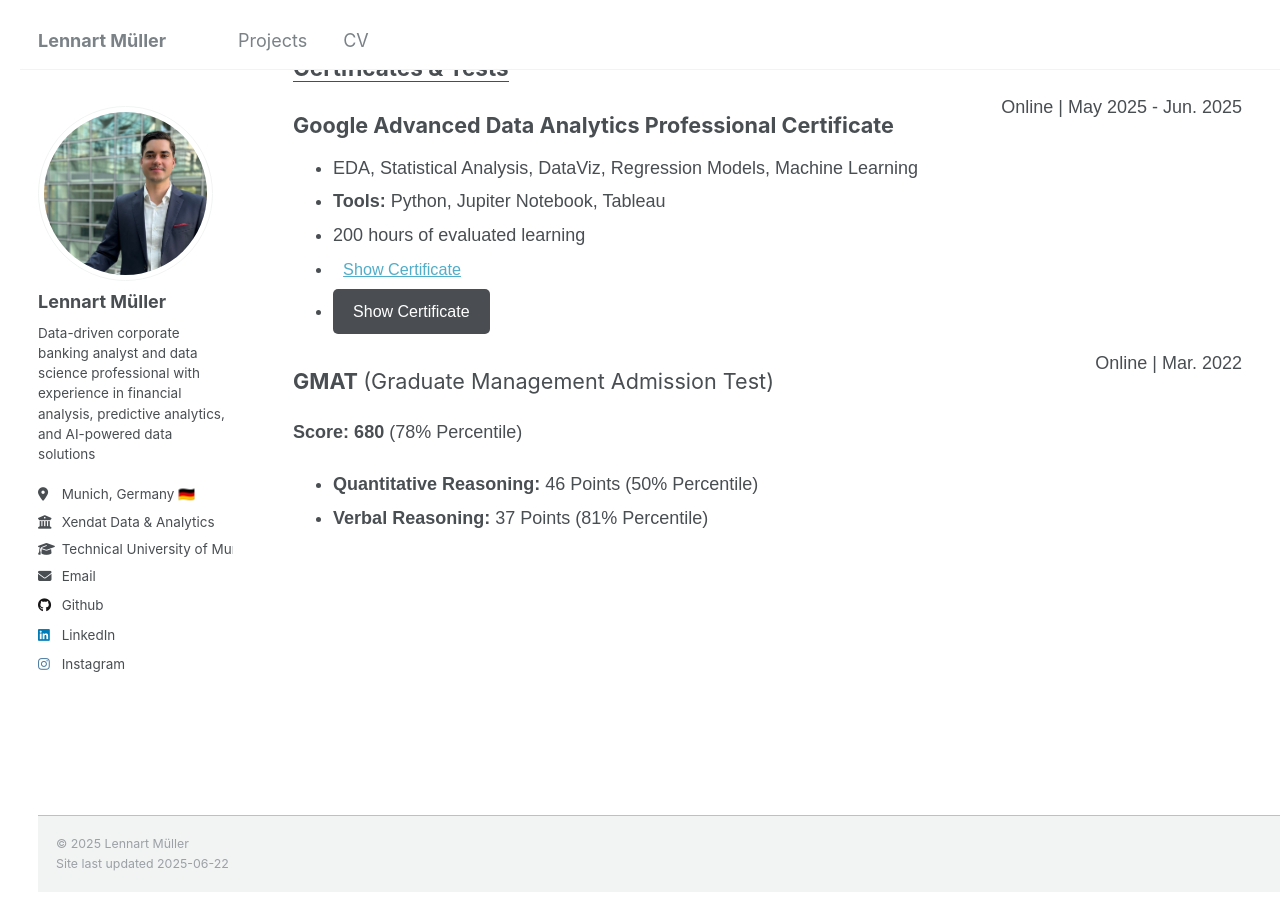
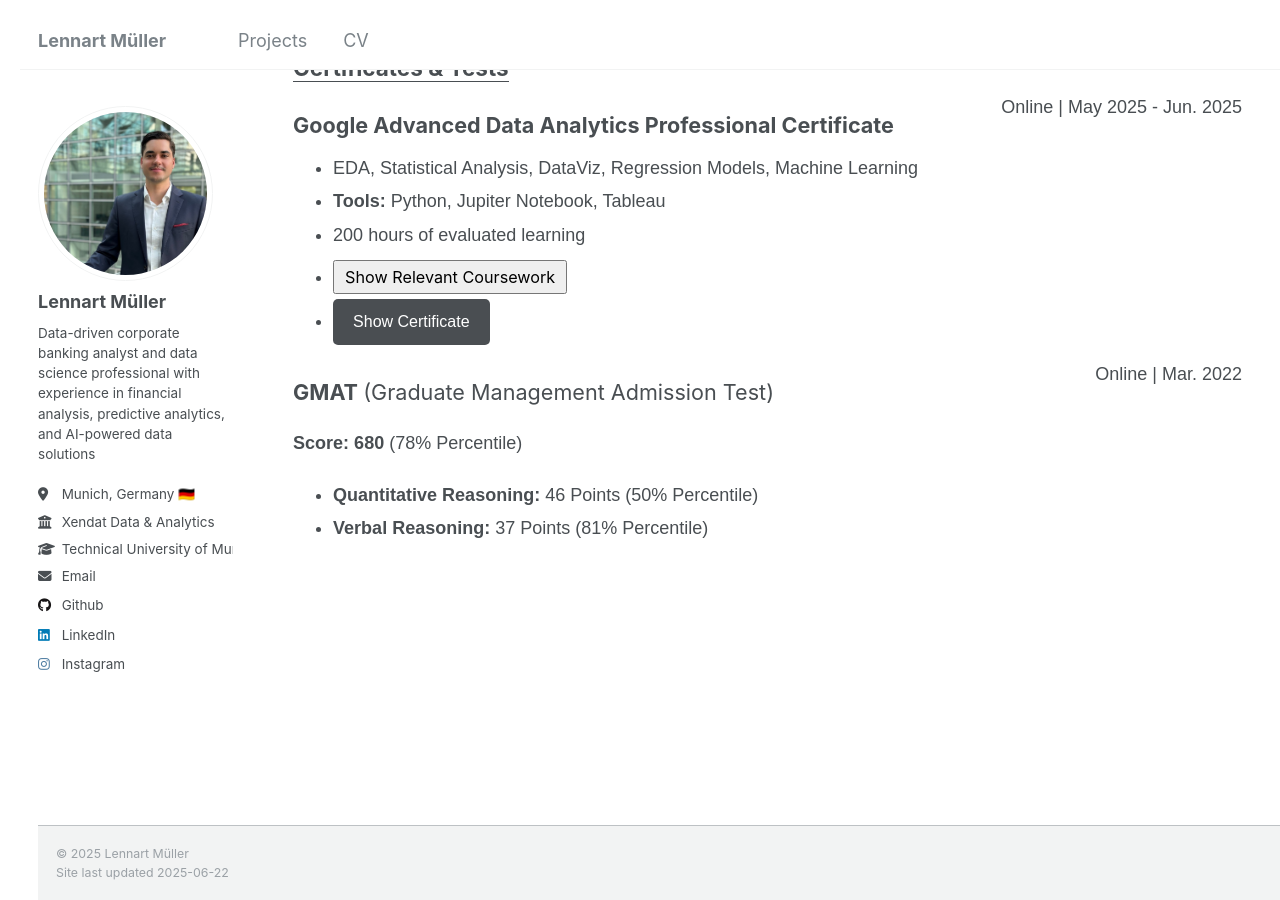
Before and after one commit to lennartmueller123/lennartmueller123.github.io, a Jekyll site: the page built from _pages/cv.html, in a window 1280 px wide and 900 px high, scrolled down 2068 px. Built offline with Jekyll 4.4.1, drawn with Linux system fonts in a browser that asks for light colours.

Commit message:
Update cv.html
Update Google Certificate

```diff
--- a/_pages/cv.html
+++ b/_pages/cv.html
@@ -244,10 +244,18 @@
               <li><strong>Tools: </strong>Python, Jupiter Notebook, Tableau</li>
               <li>200 hours of evaluated learning</li>
               <li>
-                  <a href="https://www.credly.com/badges/40075db6-9ff5-4a3a-9b0e-abf4c5d01546/linked_in_profile" style="margin-top: 5px; padding: 5px 10px; border-radius: 5px; font-size: 0.9em; cursor: pointer; target="_blank">
-                      Show Certificate
-                  </a>
-                </li>
+                <button onclick="toggleDropdown('google-certificate')" style="margin-top: 5px; padding: 5px 10px; font-size: 0.9em; cursor: pointer;">
+                  Show Relevant Coursework
+                </button>
+                <ul id="google-certificate" style="display: none; margin-top: 5px;">
+                    <li>Foundation of Data Science</li>
+                    <li>Python</li>
+                    <li>Translate Data into Insights</li>
+                    <li>The Power of Statistics</li>
+                    <li>Regression Analysis</li>
+                    <li>Machine Learning</li>
+                    <li>Capstone Project</li>
+                  </ul>
               <li>
                 <a href="https://www.credly.com/badges/40075db6-9ff5-4a3a-9b0e-abf4c5d01546/linked_in_profile" download style="display: inline-block; padding: 10px 20px; background-color: #4A4E52; color: white; text-decoration: none; border-radius: 5px; font-size: 16px;" target="_blank">
                   Show Certificate
```
Lines whose indentation alone changed are shown as unchanged.
